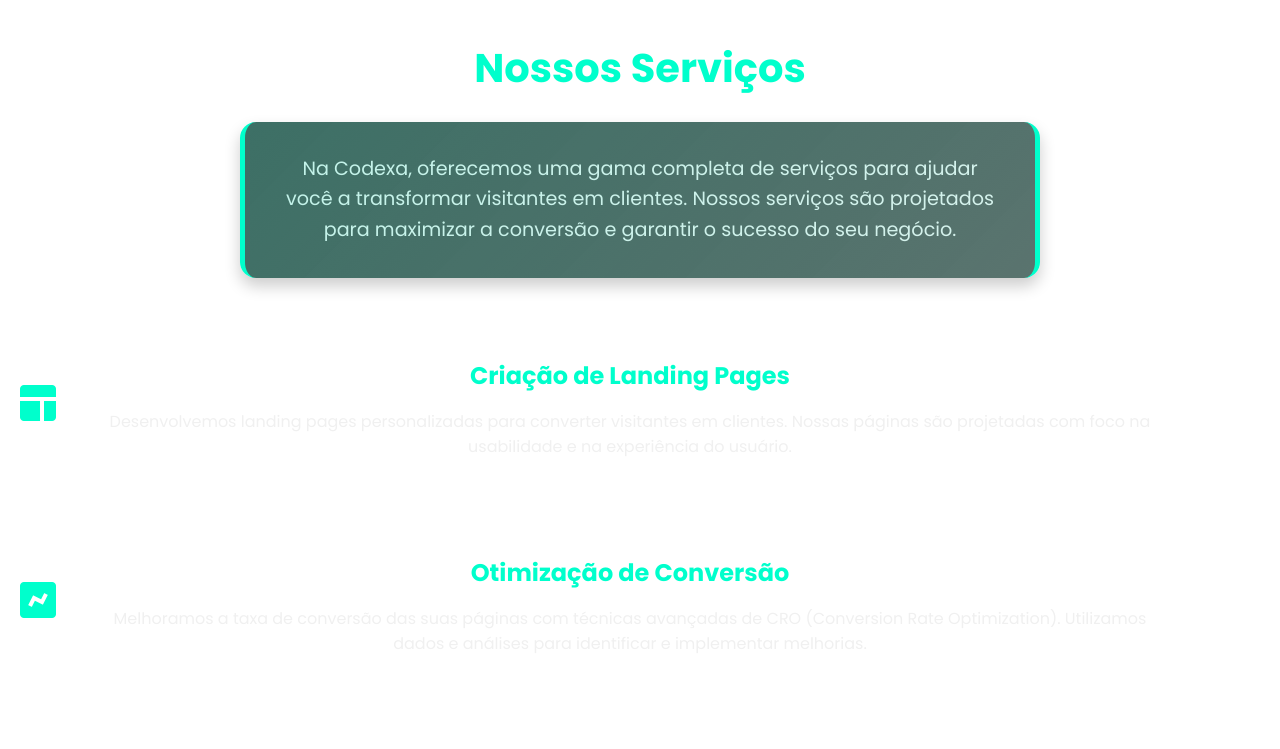
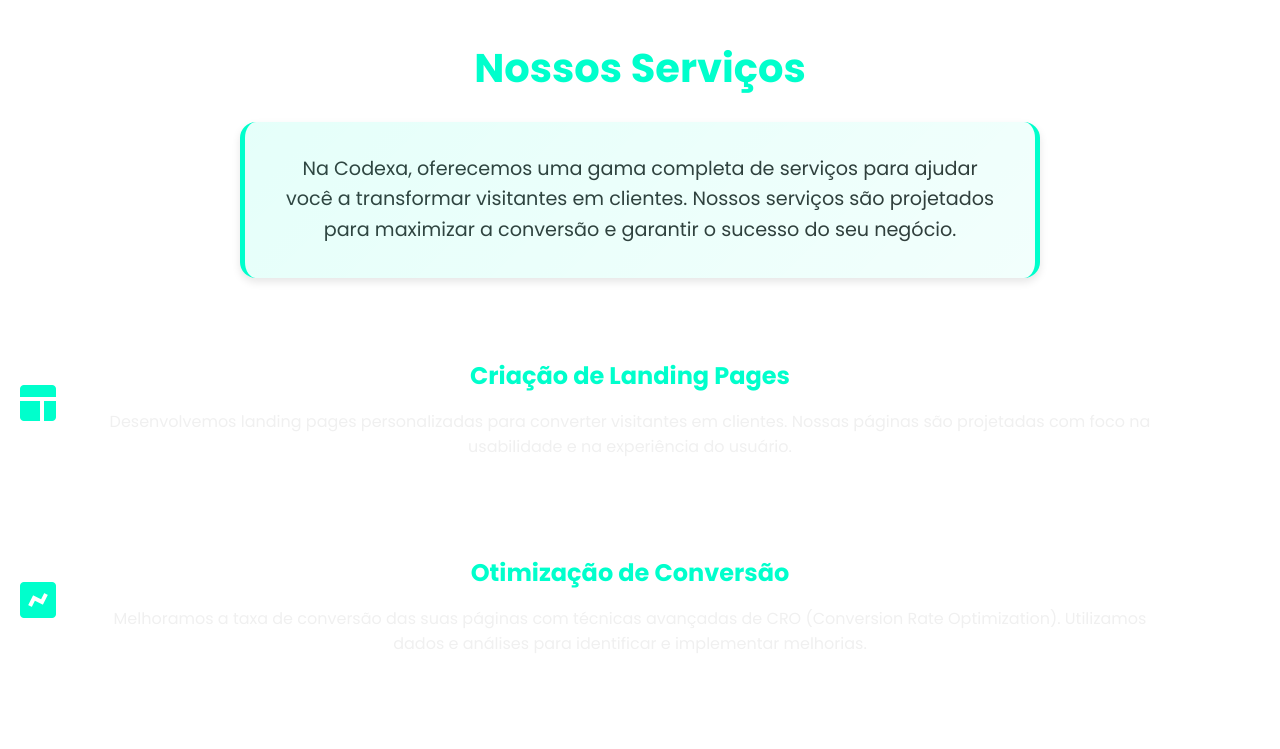
Before and after one commit to devluizmarcolino/Codexa, a plain HTML site: page index.html in a window 1280 px wide. Shown: the part 1440-2189 px from the top of the page. Drawn offline with nearby package versions, Linux system fonts and the light colour scheme.

Commit message:
fix: resolvido o bug da cores

```diff
--- a/src/css/global.css
+++ b/src/css/global.css
@@ -360,11 +360,11 @@ nav a i {
     margin-right: auto;
     line-height: 1.6;
     text-align: center;
-    background: linear-gradient(135deg, rgba(0, 0, 0, 0.7), rgba(34, 34, 34, 0.7));
+    background: #ffffff;
     padding: 2rem;
     border-radius: 1rem;
-    box-shadow: 0 8px 16px rgba(0, 0, 0, 0.2);
-    color: #f0f0f0;
+    box-shadow: 0 4px 8px rgba(0, 0, 0, 0.1);
+    color: #333333;
     border-left: 5px solid #00ffcc;
     border-right: 5px solid #00ffcc;
     position: relative;
@@ -378,7 +378,7 @@ nav a i {
     left: 0;
     width: 100%;
     height: 100%;
-    background: linear-gradient(135deg, rgba(0, 255, 204, 0.2), rgba(0, 255, 204, 0.1));
+    background: linear-gradient(135deg, rgba(0, 255, 204, 0.1), rgba(0, 255, 204, 0.05));
     z-index: 0;
     pointer-events: none;
 }
```
